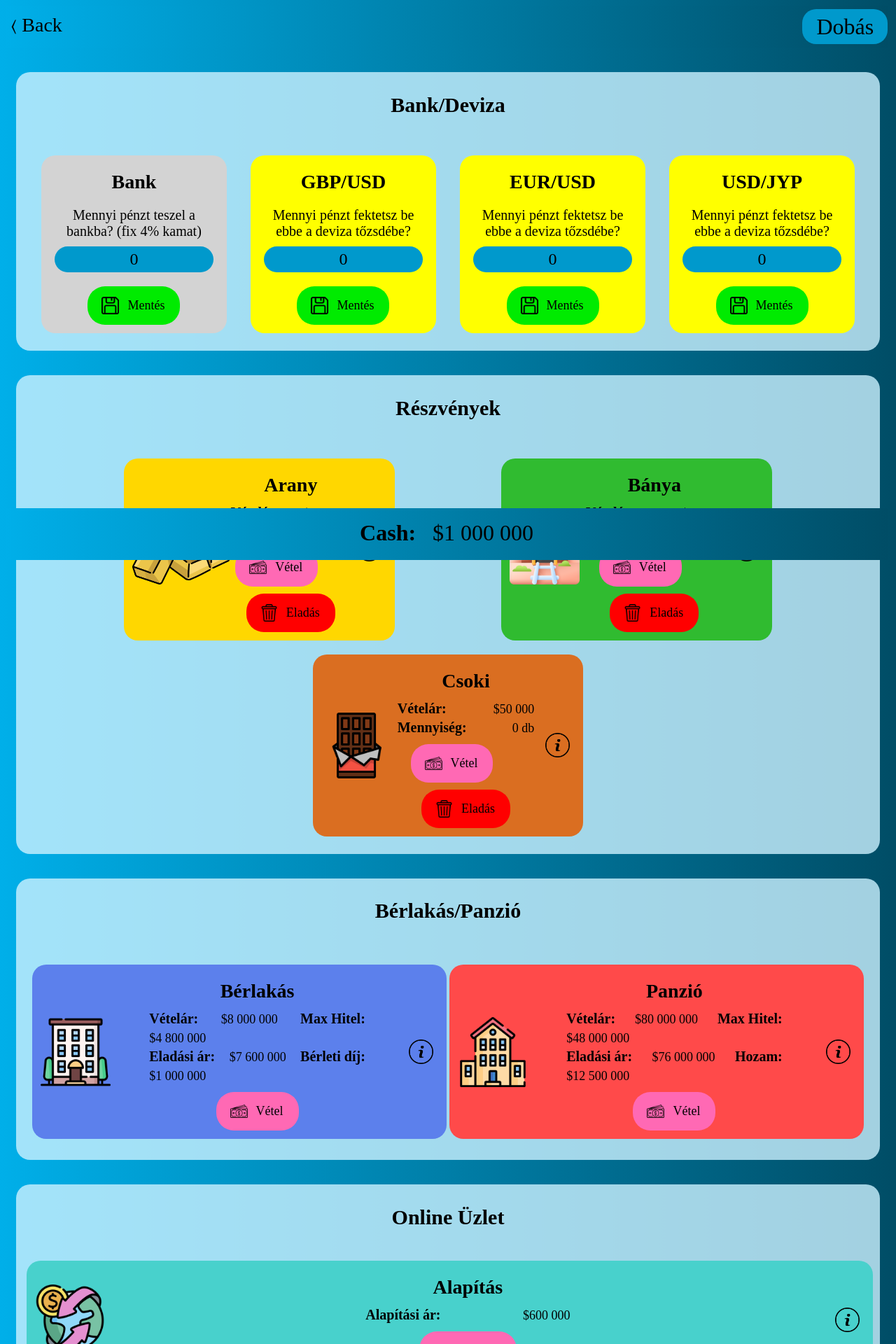
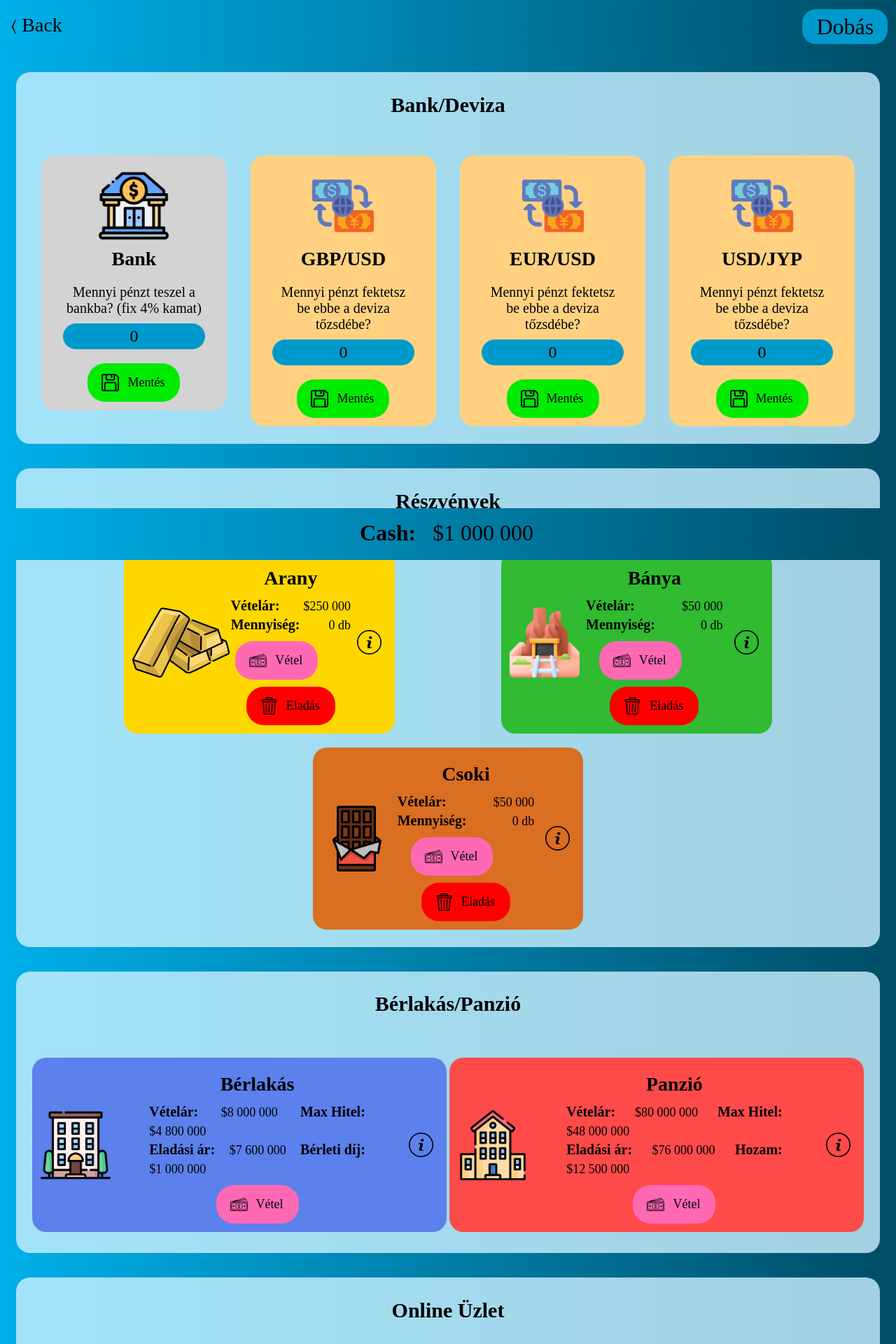
Before and after one commit to dvd2001/MyFirstMillion, an Angular app: page /game in a window 1280 px wide. Shown: the top 1920 px of the page at 70% size. Built offline with nearby package versions, Linux system fonts and the light colour scheme.

Commit message:
adjusting online and devisa cards

```diff
--- a/src/app/components/game-page/game-page.css
+++ b/src/app/components/game-page/game-page.css
@@ -66,10 +66,16 @@ input::-webkit-inner-spin-button {
     background-color: var(--bg-devisa);
 }
 
+.bankIcon {
+    height: 100px;
+    margin-top: 10px;
+}
+
 .bankLbl {
     margin-top: 10px;
     margin-bottom: 10px;
     font-size: 20px;
+    width: 80%;
 }
 
 .bankInp {
@@ -78,7 +84,7 @@ input::-webkit-inner-spin-button {
     margin-bottom: 10px;
     font-size: 24px;
     text-align: center;
-    width: 90%;
+    width: 80%;
     border-radius: 20px;
     border: none;
     padding: 5px;
@@ -395,6 +401,14 @@ input::-webkit-inner-spin-button {
     margin-bottom: 0px;
 }
 
+#onlineTitle {
+    font-size: 26px;
+}
+
+#onlinePrice {
+    font-size: 24px;
+}
+
 #backBtn {
     background-color: transparent;
     color: var(--button);
@@ -493,6 +507,14 @@ input::-webkit-inner-spin-button {
         width: 96%;
     }
 
+    #onlineTitle {
+        font-size: 14px;
+    }
+
+    #onlinePrice {
+        font-size: 12px;
+    }
+
     #backBtn {
         font-size: 20px;
         padding: 0px;
--- a/src/app/components/game-page/game-page.html
+++ b/src/app/components/game-page/game-page.html
@@ -8,6 +8,7 @@
     </div>
     <div class="container">
         <div id="bankCard" class="bank cards">
+            <img class="bankIcon" src="assets/images/bank.png" alt="Bank">
             <h2>Bank</h2>
             <label class="bankLbl" for="bankAmount">Mennyi pénzt teszel a bankba? (fix 4% kamat)</label>
             <input id="bankAmount" class="bankInp" type="number" min="0" [defaultValue]="0">
@@ -18,6 +19,7 @@
             </button>
         </div>
         <div id="gbp" class="devisa bank cards">
+            <img src="assets/images/devisa.png" alt="Devisa" class="bankIcon">
             <h2>GBP/USD</h2>
             <label class="bankLbl" for="gbpAmount">Mennyi pénzt fektetsz be ebbe a deviza tőzsdébe?</label>
             <input class="bankInp" type="number" id="gbpAmount" min="0" [defaultValue]="0">
@@ -28,6 +30,7 @@
             </button>
         </div>
         <div id="eur" class=" devisa bank cards">
+            <img src="assets/images/devisa.png" alt="Devisa" class="bankIcon">
             <h2>EUR/USD</h2>
             <label class="bankLbl" for="eurAmount">Mennyi pénzt fektetsz be ebbe a deviza tőzsdébe?</label>
             <input class="bankInp" type="number" id="eurAmount" min="0" [defaultValue]="0">
@@ -38,6 +41,7 @@
             </button>
         </div>
         <div id="jpy" class="devisa bank cards">
+            <img src="assets/images/devisa.png" alt="Devisa" class="bankIcon">
             <h2>USD/JYP</h2>
             <label class="bankLbl" for="usdAmount">Mennyi pénzt fektetsz be ebbe a deviza tőzsdébe?</label>
             <input class="bankInp" type="number" id="usdAmount" min="0" [defaultValue]="0">
@@ -227,7 +231,7 @@
             <div class="text onlineText">
                 <h2>Alapítás</h2>
                 <div class="detail">
-                    <p class="title">Alapítási ár:</p>
+                    <p id="onlineTitle" class="title">Alapítási ár:</p>
                     <p id="onlinePrice" class="price"></p>
                     <button *ngIf="!mobile" id="onlineBuyBtn" class="buy" (click)="onlineBuy()">
                         <img [src]="themeService.getTheme()() === 'light' ? 'assets/images/buy.png':'assets/images/buyWhite.png'"
--- a/src/styles.css
+++ b/src/styles.css
@@ -39,7 +39,7 @@ body {
     --bg-debt-btn: violet;
     --bg-debt-btn-hover: #ee82ee88;
     --bg-bank: lightgray;
-    --bg-devisa: yellow;
+    --bg-devisa: #ffd181;
     --bg-save-btn: #00eb00;
     --bg-save-btn-hover: #00eb00aa;
 }
@@ -77,7 +77,7 @@ body {
     --bg-debt-btn: purple;
     --bg-debt-btn-hover: #80008088;
     --bg-bank: gray;
-    --bg-devisa: orangered;
+    --bg-devisa: #9e7837;
     --bg-save-btn: green;
     --bg-save-btn-hover: #008000aa;
 }
```
